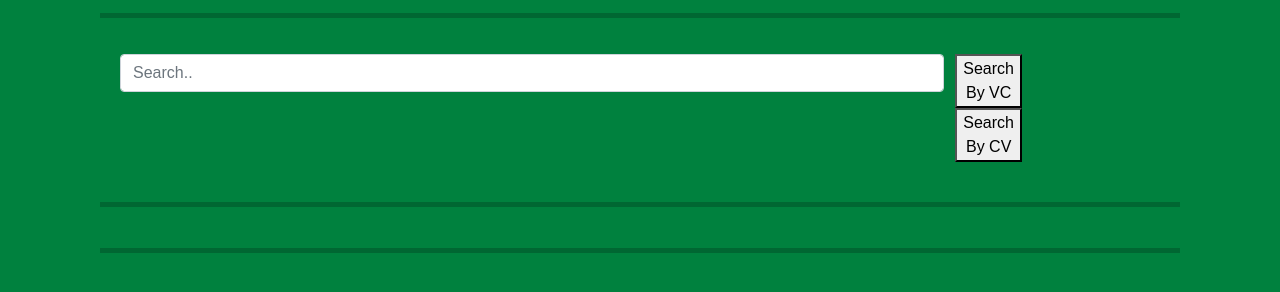
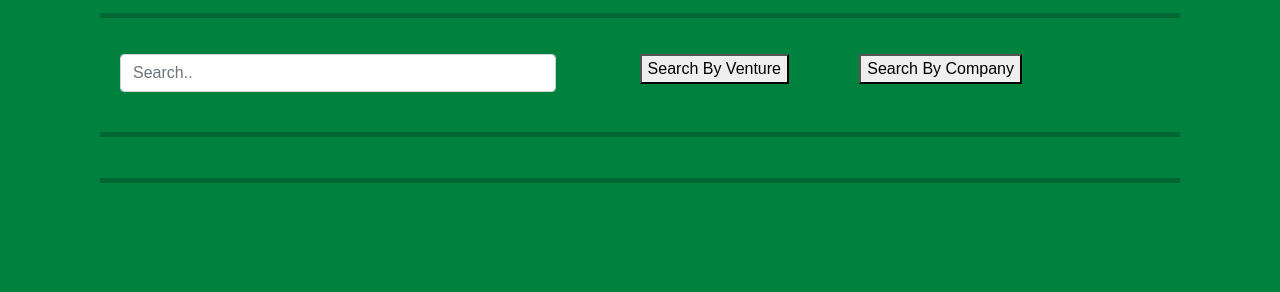
Before and after one commit to HenryDykhne/AlphaHacks2020, a website: page public/html/main.html in a window 1280 px wide. Shown: the part 288-580 px from the top of the page. Drawn offline with nearby package versions, Linux system fonts and the light colour scheme.

Commit message:
MatchStartup

```diff
--- a/public/html/main.html
+++ b/public/html/main.html
@@ -53,12 +53,14 @@
     <hr style="height:5px;border-width:0;color:#006732;background-color: #006732"/>
     <!-- Search Bar -->
     <div class="row" id="searchBar">
-      <div class="col-md-11">
+      <div class="col">
        <input class="form-control" id="myInput" type="text" placeholder="Search..">
       </div>
-      <div class="col-md-1">
-        <button class="searchButton" style="float: right;" onclick="getStartupsMatchTags()">Search By VC</button>
-        <button class="searchButton" style="float: right;" onclick="getStartupsMatchTags()">Search By CV</button>
+      <div class="col-md-3">
+        <button class="searchButton" style="float: right;" onclick="getVCMatchTags()">Search By Venture</button>
+      </div>
+      <div class="col-md-3">
+        <button class="searchButton" style="float: right;" onclick="getStartupsMatchTags()">Search By Company</button>
       </div>
     </div>
     <hr style="height:5px;border-width:0;color:#006732;background-color: #006732; margin-bottom: 20px; margin-top: 20px;"/>
--- a/public/js/main.js
+++ b/public/js/main.js
@@ -29,7 +29,6 @@ async function getStartupsMatchTags(){
 
     fetch('/getStartupsMatchTags', {
         method: 'POST', // or 'PUT'
-        body: data,
         headers: {
             'Content-Type': 'application/json',
         },
@@ -42,6 +41,8 @@ async function getStartupsMatchTags(){
         console.error('Error:', error);
     });
 }
+
+
 
 
 function myFunction(data) {
```
